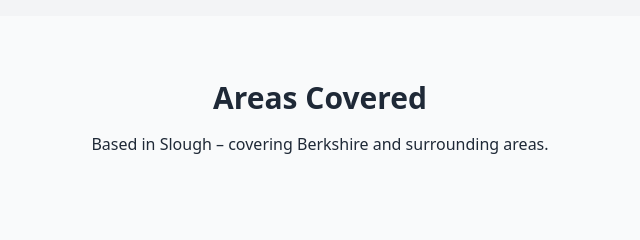
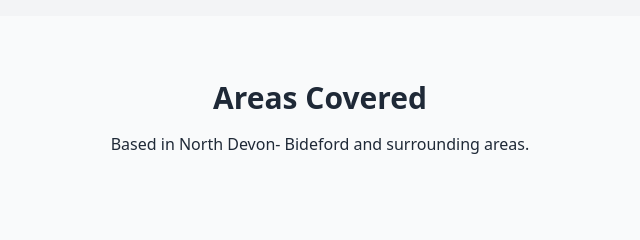
Before and after one commit to kaiwenham/kai-wenham-carpentry, a plain HTML site: page index.html in a window 1280 px wide. Shown: the part 1620-1860 px from the top of the page, 320-960 px from the left. Drawn offline with nearby package versions, Linux system fonts and the light colour scheme.

Commit message:
Update index.html

```diff
--- a/index.html
+++ b/index.html
@@ -81,7 +81,7 @@
   <!-- Area -->
   <section class="max-w-4xl mx-auto py-16 px-6 text-center">
     <h3 class="text-3xl font-bold mb-4">Areas Covered</h3>
-    <p>Based in Slough – covering Berkshire and surrounding areas.</p>
+    <p>Based in North Devon- Bideford and surrounding areas.</p>
   </section>
 
   <!-- Contact -->
```
